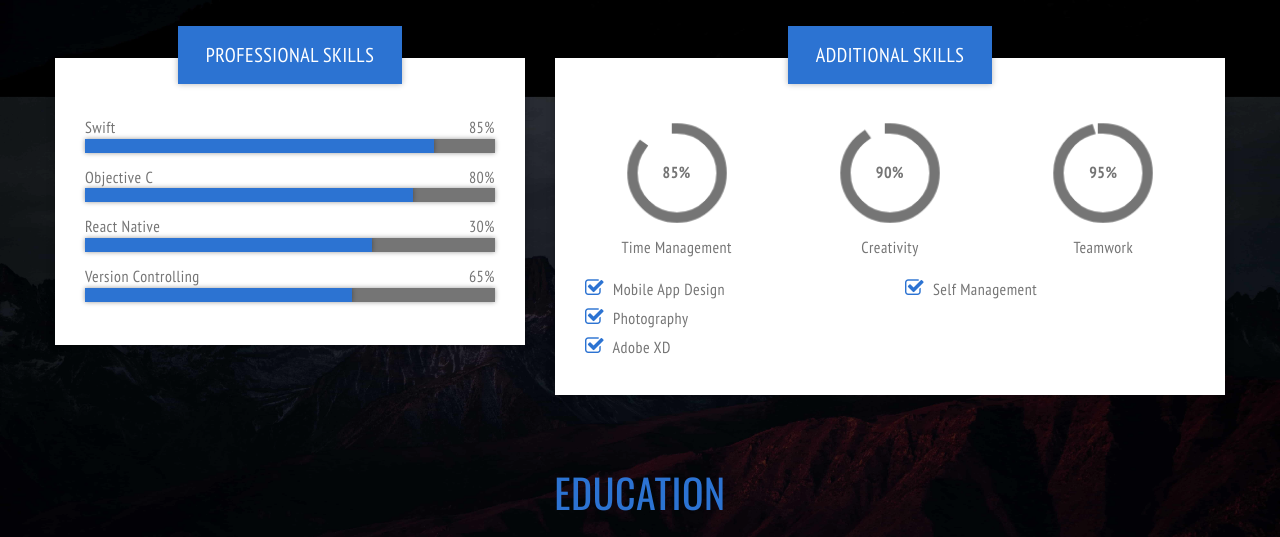
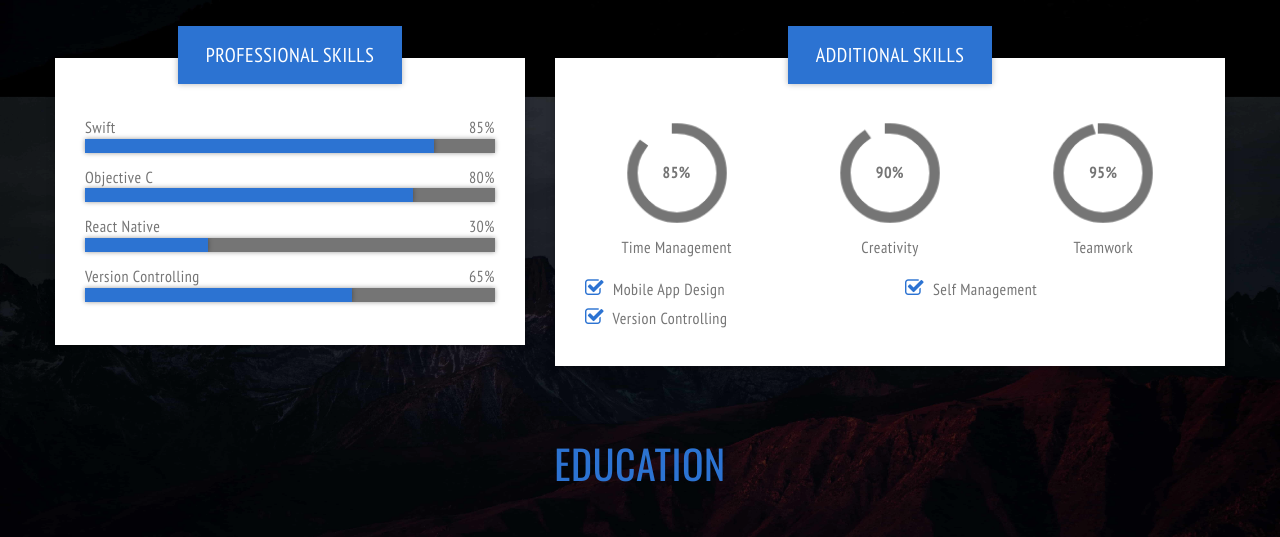
Before and after one commit to iYuvraj-kale/myportfolio, a plain HTML site: page index.html in a window 1280 px wide. Shown: the part 757-1294 px from the top of the page. Drawn offline with nearby package versions, Linux system fonts and the light colour scheme.

Commit message:
Medium logo

```diff
--- a/index.html
+++ b/index.html
@@ -188,7 +188,8 @@
                             data-tootik="Medium"
                             data-tootik-conf="square"
                           >
-                          <i class="fab fa-medium"></i>
+                          <p><i class="fab" style="font-size:25px"> &#xf23a; </i></p>
+                          <!-- <i class="fab fa-medium"></i> -->
                           </a>
                         </li>
                       </ul>
@@ -257,7 +258,7 @@
                       aria-valuenow="60"
                       aria-valuemin="0"
                       aria-valuemax="100"
-                      style="width: 70%;"
+                      style="width: 30%;"
                     ></div>
                   </div>
                 </div>
@@ -337,14 +338,7 @@
                             class="fa fa-check-square-o"
                             aria-hidden="true"
                           ></i>
-                          <span>Photography</span>
-                        </div>
-                        <div class="skill">
-                          <i
-                            class="fa fa-check-square-o"
-                            aria-hidden="true"
-                          ></i>
-                          <span>Adobe XD</span>
+                          <span>Version Controlling</span>
                         </div>
                       </div>
                     </div>
```
